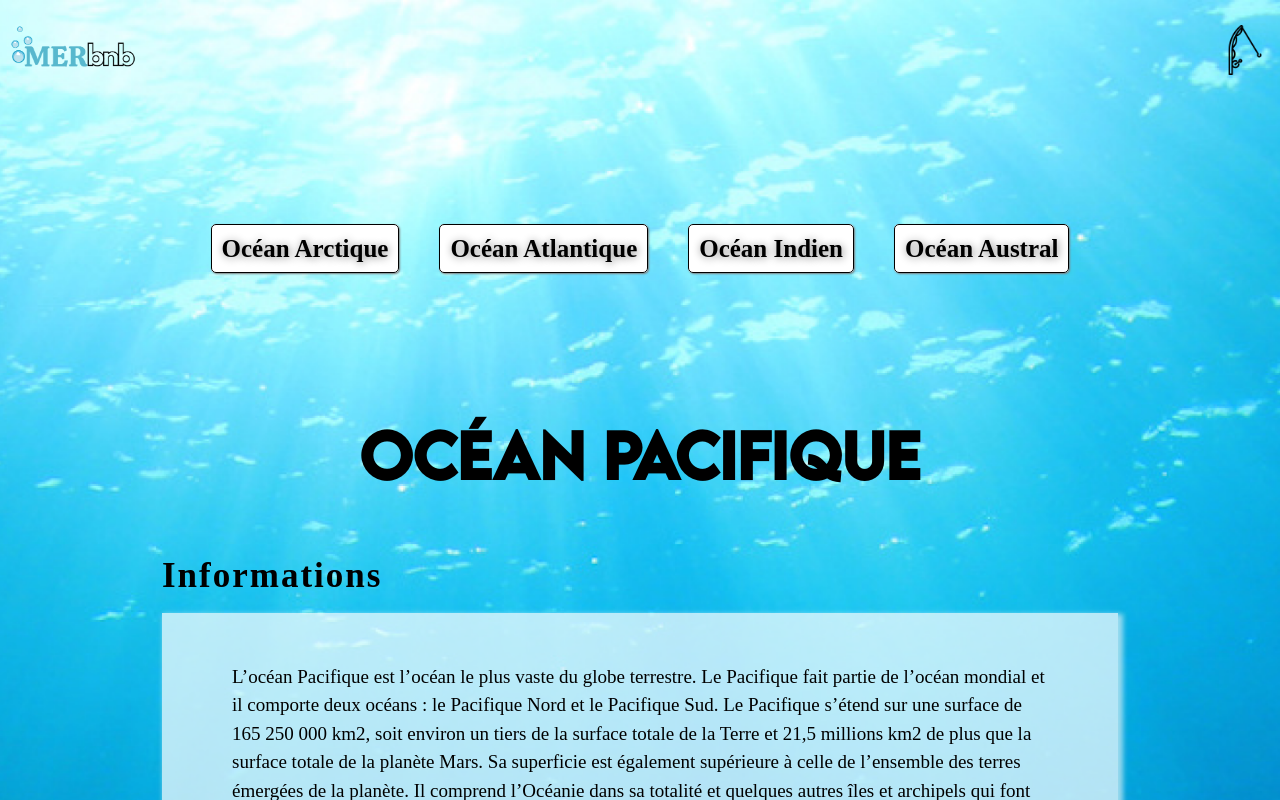
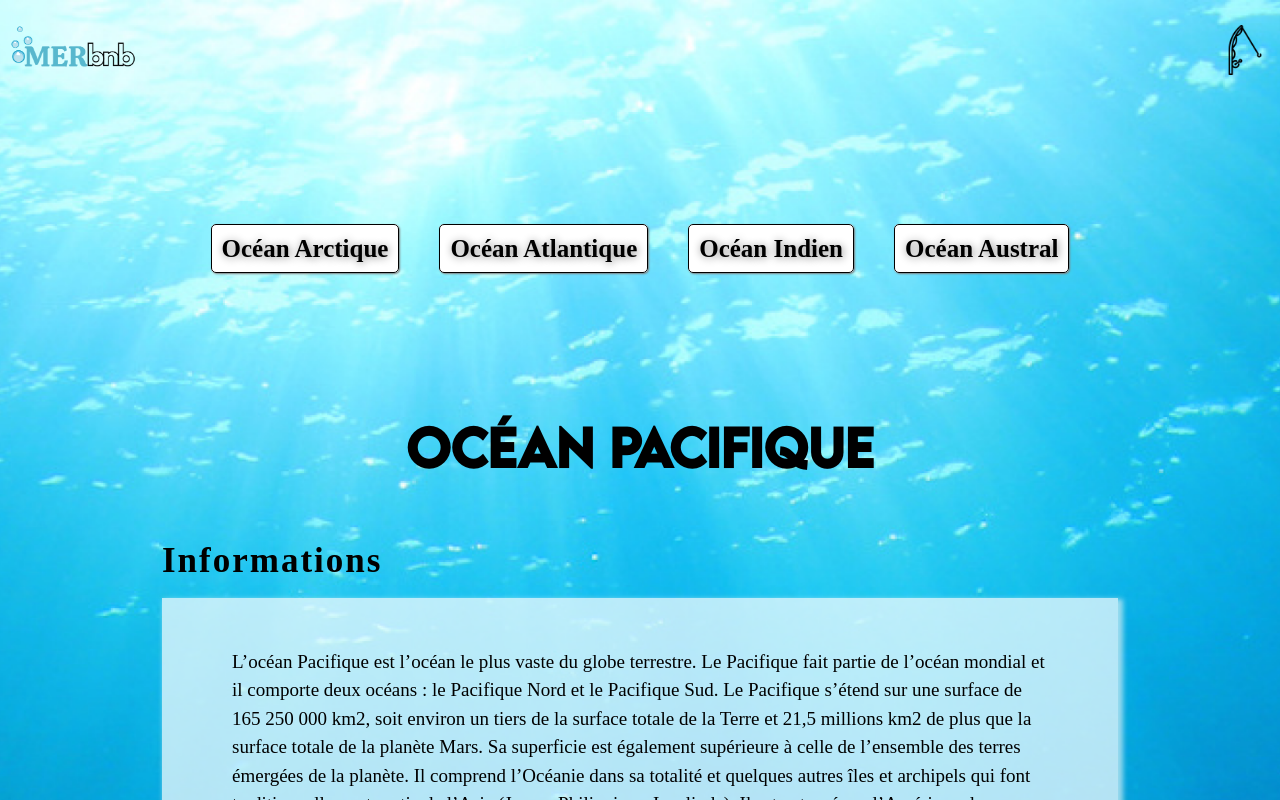
Before and after one commit to webdevbynight/cr-hack-ers, a React (Vite) app in the folder frontend/: page /ocean/1 in a window 1280 px wide. Shown: the top 800 px of the page. Built offline with nearby package versions, Linux system fonts and the light colour scheme; no server answers; a web font is replaced by a local one.

Commit message:
change h1

```diff
--- a/frontend/src/sass/_ocean.scss
+++ b/frontend/src/sass/_ocean.scss
@@ -13,7 +13,7 @@
   padding: 15rem calc(15vw - 30px);
   h1 {
     font-family: var(--font);
-    font-size: 6rem;
+    font-size: 5rem;
   }
   h2 {
     font-size: 3.5rem;
```
